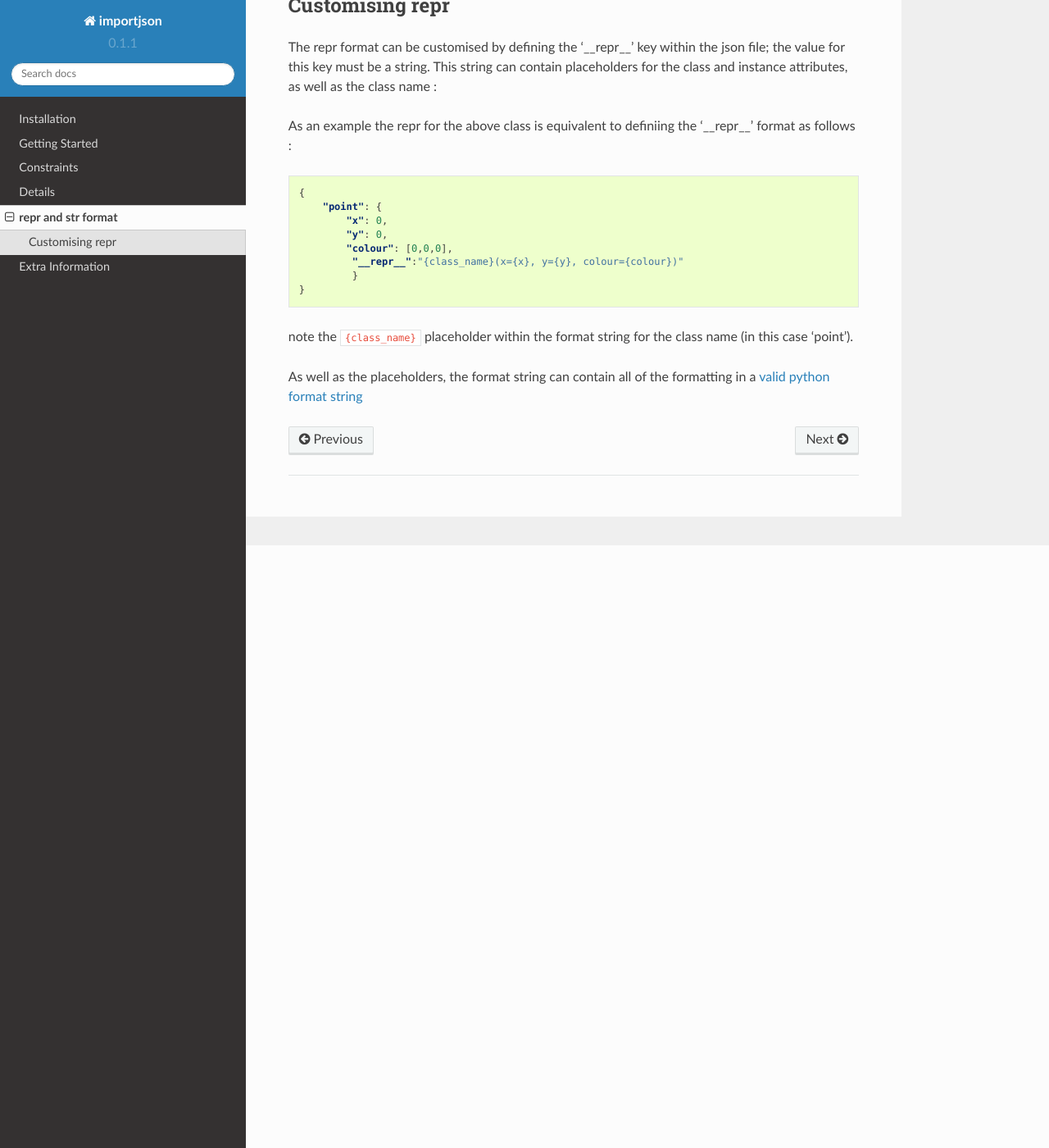
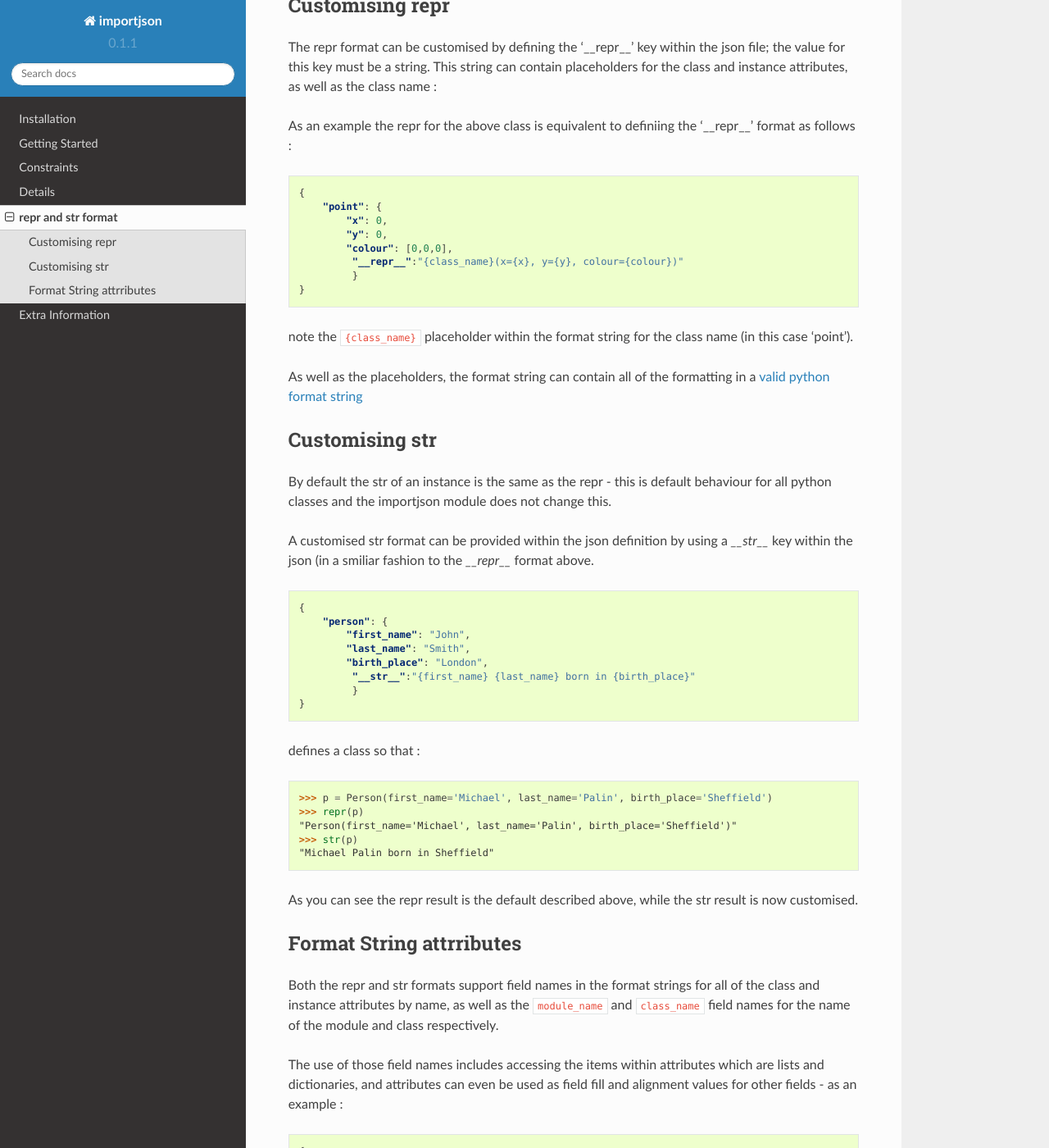
Before and after one commit to TonyFlury/py-importjson, a Sphinx documentation site: the page built from docs/ReprStrFormat.rst, in a window 1280 px wide and 1400 px high, scrolled down 735 px. Shown: the whole window at 82% size. Built offline with Sphinx 7.4.7 and the Read the Docs theme 2.0.0, drawn with Linux system fonts in a browser that asks for light colours; some of the changed text lies outside the part shown.

```diff
--- a/docs/ReprStrFormat.rst
+++ b/docs/ReprStrFormat.rst
@@ -25,9 +25,9 @@ then we can see the following result :
 
     >>> p = Point(x=10,y=-10,colour=[1,0,0])
     >>> repr(p)
-    Point(x=10, y=-10, colour=[1,0,0])
+    "Point(x=10, y=-10, colour=[1,0,0])"
     >>> str(p)
-    Point(x=10, y=-10, colour=[1,0,0])
+    "Point(x=10, y=-10, colour=[1,0,0])"
 
 As seen by default the str response is the same as the repr response.
 
@@ -53,5 +53,68 @@ note the ``{class_name}`` placeholder within the format string for the class nam
 
 As well as the placeholders, the format string can contain all of the formatting in a `valid python format string`_
 
+Customising str
+---------------
+
+By default the str of an instance is the same as the repr - this is default behaviour for all python classes and the importjson module does not change this.
+
+A customised str format can be provided within the json definition by using a `__str__` key within the json (in a smiliar fashion to the `__repr__` format above.
+
+
+.. code-block:: json
+
+    {
+        "person": {
+            "first_name": "John",
+            "last_name": "Smith",
+            "birth_place": "London",
+             "__str__":"{first_name} {last_name} born in {birth_place}"
+             }
+    }
+
+defines a class so that :
+
+.. code-block:: pycon
+
+    >>> p = Person(first_name='Michael', last_name='Palin', birth_place='Sheffield')
+    >>> repr(p)
+    "Person(first_name='Michael', last_name='Palin', birth_place='Sheffield')"
+    >>> str(p)
+    "Michael Palin born in Sheffield"
+
+As you can see the repr result is the default described above, while the str result is now customised.
+
+Format String attrributes
+-------------------------
+Both the repr and str formats support field names in the format strings for all of the class and instance attributes by name, as well as the ``module_name`` and ``class_name`` field names for the name of the module and class respectively.
+
+The use of those field names includes accessing the items within attributes which are lists and dictionaries, and attributes can even be used as field fill and alignment values for other fields - as an example :
+
+.. code-block:: json
+
+    {
+        "formatter": {
+            "words": ["Monty", "Python"],
+            "fill": "",
+            "align": "",
+            "width":"",
+             "__str__":"{words[0]:{fill}{align}{width}} {words[1]}"
+             }
+    }
+
+.. code-block:: pycon
+
+    >>> p = formatter()
+    >>> str(p)
+    "Monty Python"
+    >>> p.width=10
+    >>> str(p)
+    "Monty      Python"
+    >>> p.align='^'
+    >>> p.fill='~"'
+    >>> str(p)
+    '~~Monty~~~ Python'
+
+
 
 .. _valid python format string: https://docs.python.org/3.6/library/string.html?highlight=format_string#format-string-syntax
--- a/importjson/version.py
+++ b/importjson/version.py
@@ -2,7 +2,7 @@
 """ Common version number - single source version """
 
 __version__ = '0.1.1'
-__release__ = '0.1.1.a2'
+__release__ = '0.1.1.a3'
 __copyright__ = u'© 2015-2018 : Tony Flury'
 __author__ = u'Tony Flury'
 __email__ = u'anthony.flury@btinternet.com'
```
Also changed, not shown: 2 other files.
